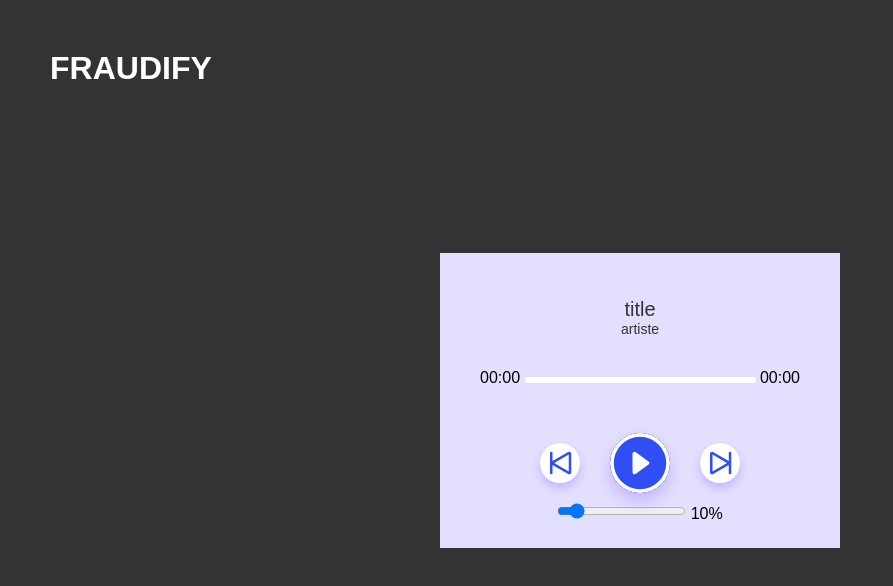
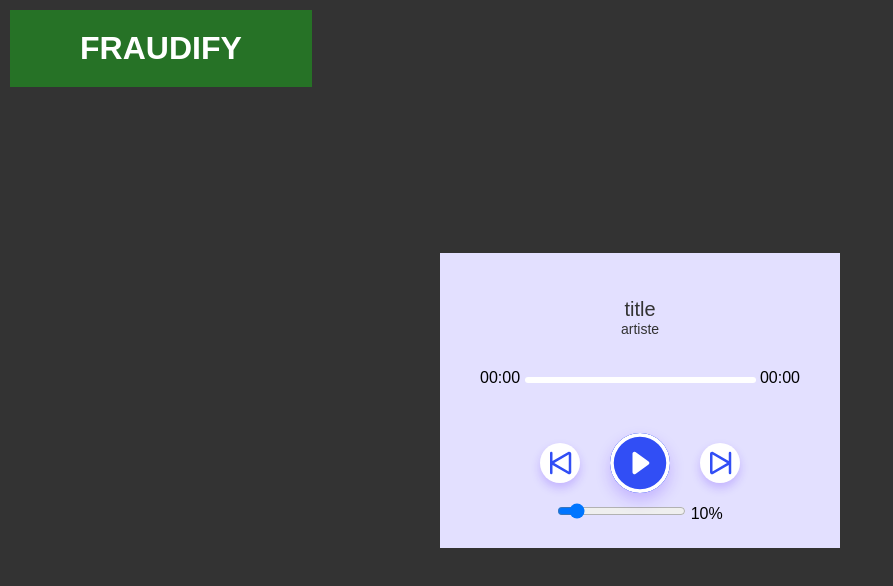
Before and after one commit to Anthwoine/fraudify, a website: page client/index.html in a window 1280 px wide. Shown: the whole page, without its empty margins (0-893 px from the left). Drawn offline with Linux system fonts and the light colour scheme; no server answers.

Commit message:
changement css (encore, encore)

```diff
--- a/client/css/styles.css
+++ b/client/css/styles.css
@@ -110,10 +110,15 @@ nav .circle {
     display: none;
 }
 
+.logo-container {
+    top: 10px;
+    left: 10px;
+    position: absolute;
+    padding: 20px;
+    background: #267226;
+}
+
 .logo {
-    top: 0;
-    left: 0;
-    position: absolute;
     color: white;
     font-size: 2em;
     font-weight: bold;
--- a/client/index.html
+++ b/client/index.html
@@ -13,8 +13,10 @@
 
     <body>
         <div class="container">
+            <div class="logo-container">
+                <a href="#" class="logo">FRAUDIFY</a>
+            </div>
 
-            <a href="#" class="logo">FRAUDIFY</a>
 
             <div class="music-player">
 
@@ -24,7 +26,7 @@
 
 
                 <audio preload="metadata">
-                    <source src="assets/music/DiE4u.mp3">
+                    <source>
                 </audio>
 
                 <span id="elapsed">00:00</span>
--- a/client/js/scripts.js
+++ b/client/js/scripts.js
@@ -27,8 +27,6 @@ async function getMusic() {
 }
 
 let playList = await getMusic();
-
-
 
 let getDuration = function() {
     return new Promise((resolve) => {
@@ -77,7 +75,6 @@ track.addEventListener("input", function() {
     const value = (this.value - this.min) / (this.max - this.min) * 100;
     this.style.background = `linear-gradient(to right, #f9d423 0%, #f9d423 ${value}%, #fff ${value}%, white 100%)`;
 
-    console.log(this.value);
     elapsed.textContent = buildDuration(this.value);
     audio.currentTime = this.value;
 });
```
